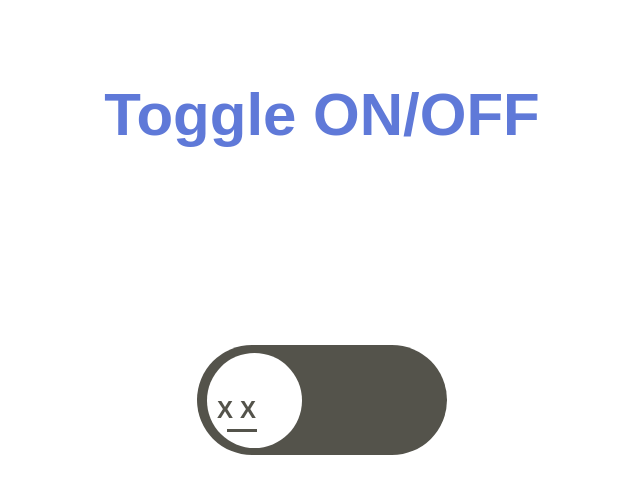
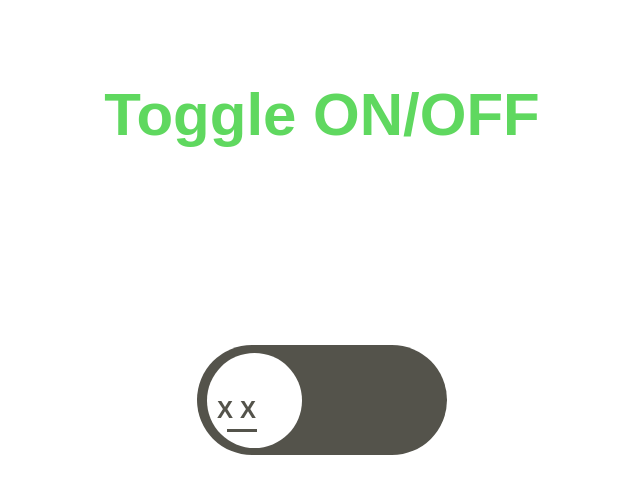
Before and after one commit to earlybird55505/toggle_on_off_project, a plain HTML site: page index.html in a window 1280 px wide. Shown: the whole page, without its empty margins (318-958 px from the left). Drawn offline with Linux system fonts and the light colour scheme.

Commit message:
h1 tag color change

```diff
--- a/css/style.css
+++ b/css/style.css
@@ -13,7 +13,7 @@ body{
 }
 
 h1{
-    color: rgb(95, 121, 216);
+    color: rgb(95, 216, 95);
     position: absolute;
     top: 10%;
     font-size: 60px;
```
